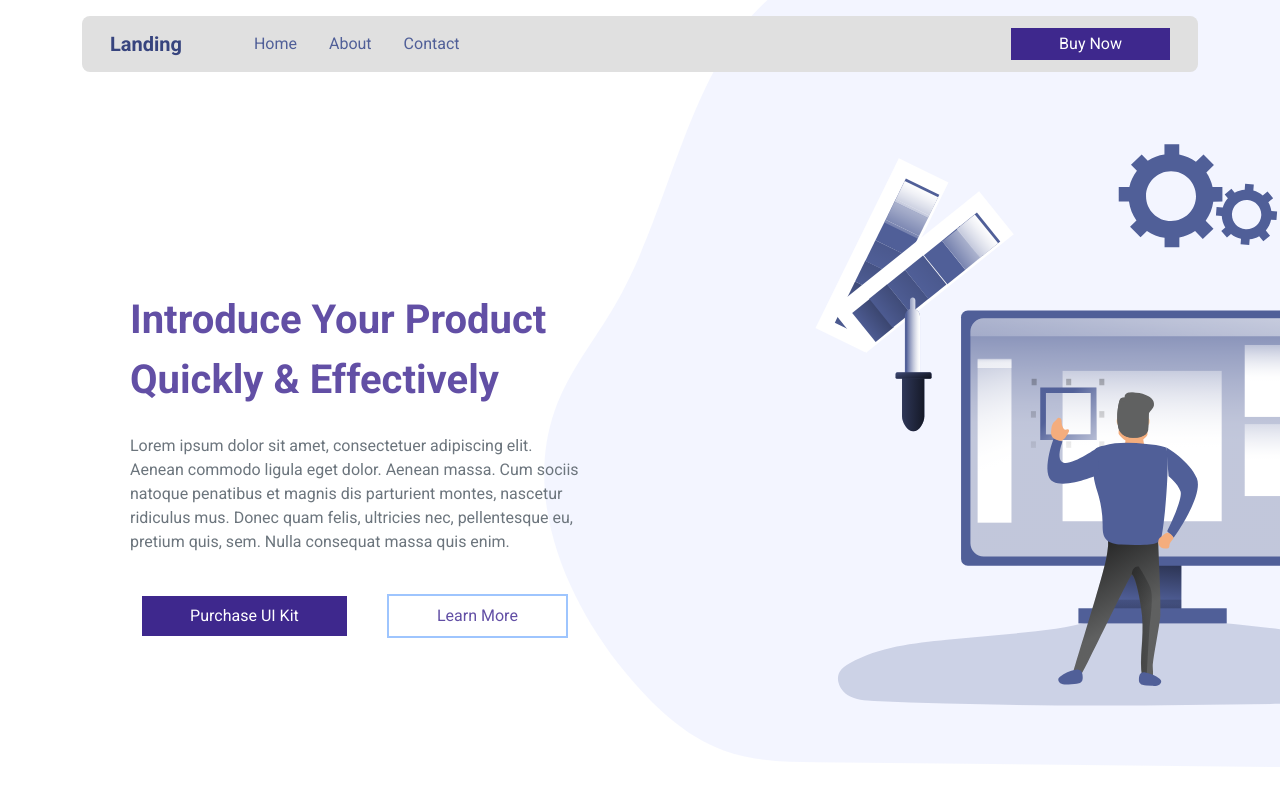
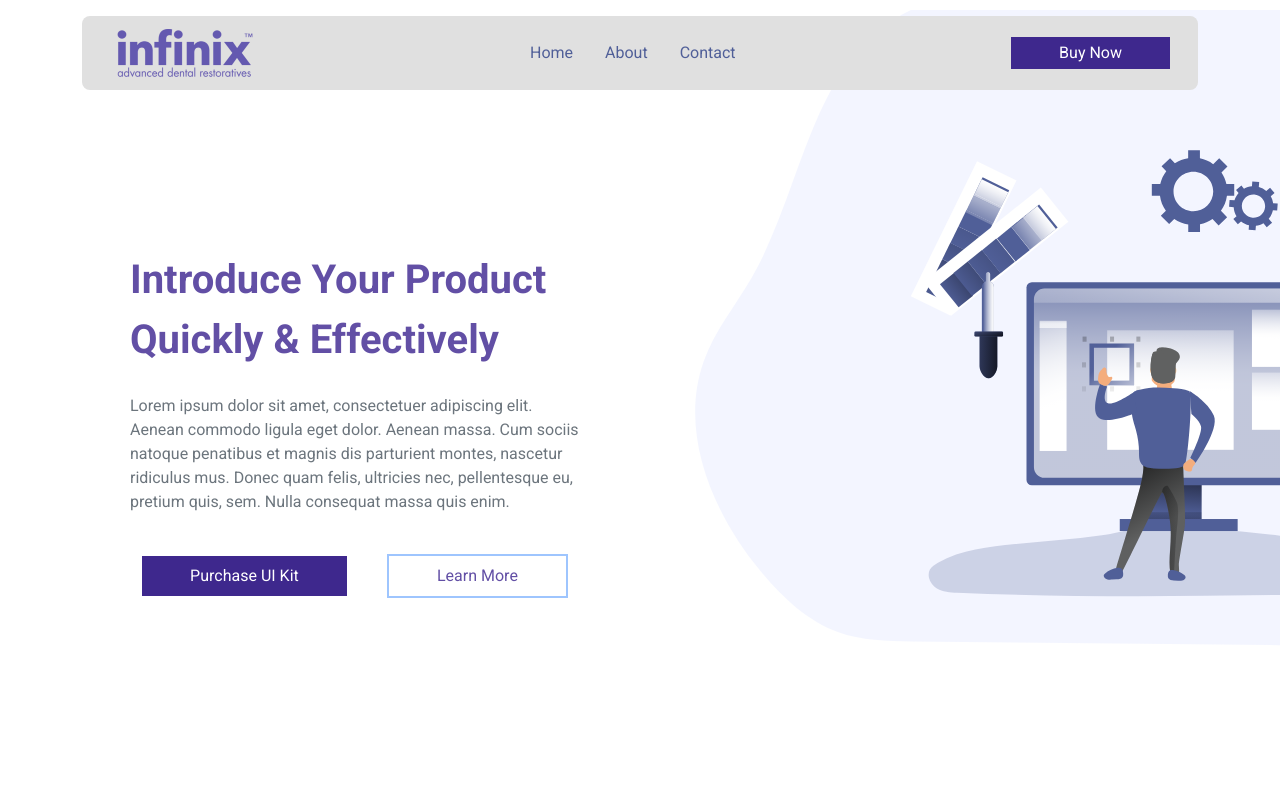
Before and after one commit to 33emre33/boostrap-basic-project, a plain HTML site: page index.html in a window 1280 px wide. Shown: the top 787 px of the page. Drawn offline with nearby package versions, Linux system fonts and the light colour scheme.

Commit message:
logo değiştirildi

```diff
--- a/index.html
+++ b/index.html
@@ -14,12 +14,12 @@
         <div class="container py-3">
             <nav class="navbar navbar-expand-lg nav-bar-bg rounded-3 px-md-3 px-1 ">
                 <div class="container-fluid">
-                    <a class="navbar-brand fw-bold heading-color-37447E" href="#">Landing</a>
+                    <a class="navbar-brand fw-bold heading-color-37447E " href="#"><img src="assets/img/logo (1).png" class="w-50"></a>
                     <button class="navbar-toggler" type="button" data-bs-toggle="collapse" data-bs-target="#navbarSupportedContent" aria-controls="navbarSupportedContent" aria-expanded="false" aria-label="Toggle navigation">
                         <span class="navbar-toggler-icon"></span>
                     </button>
                     <div class="collapse navbar-collapse " id="navbarSupportedContent">
-                        <ul class="navbar-nav me-auto mb-2 mb-lg-0 d-flex gap-3 ps-md-5  ">
+                        <ul class="navbar-nav me-auto mb-2 mb-lg-0 d-flex gap-3 ps-md-5 ms-md-5 py-4 py-md-0 ">
                             <li class="nav-item  d-flex justify-content-center">
                                 <a class="nav-link active word-color-505F98" aria-current="page" href="#">Home</a>
                             </li>
@@ -33,7 +33,7 @@
 
 
                         </ul>
-                        <div class="header-btn-wrapper d-flex justify-content-center pt-md-0 pt-1">
+                        <div class="header-btn-wrapper d-flex justify-content-center pt-md-0 pt-1 pb-3 pb-md-0">
                             <div class="btn-hover  px-5 py-1 btn-bg-color text-white d-inline-block text-xsm">Buy Now</div>
                         </div>
                     </div>
@@ -48,13 +48,13 @@
 
 
             <div class="container ">
-                <div class="row  vh-100 ">
-                    <div class="col-12 col-md-6  d-flex align-items-center ">
-                        <div class="header-banner-start-wrapper px-3 px-md-5 d-flex flex-column gap-4 pb-md-5">
-                            <div class="header-banner-heading color-180a49 fs-1 fw-bold ">
+                <div class="row  py-md-5 ">
+                    <div class="col-12 col-md-6  d-flex align-items-center py-5">
+                        <div class="header-banner-start-wrapper py-5 px-3 px-md-5 d-flex flex-column gap-4 pb-md-5">
+                            <div class="header-banner-heading color-180a49 fs-1 fw-bold text-md-start text-center ">
                                 Introduce Your Product Quickly & Effectively
                             </div>
-                            <div class="header-banner-content text-secondary ">
+                            <div class="header-banner-content text-secondary  ">
                                 Lorem ipsum dolor sit amet, consectetuer adipiscing elit. Aenean commodo ligula eget dolor. Aenean massa. Cum sociis natoque penatibus et magnis dis parturient montes, nascetur ridiculus
                                 mus. Donec quam felis, ultricies nec, pellentesque eu, pretium quis, sem. Nulla consequat massa quis enim.
                             </div>
```
Also changed, not shown: assets/img/logo (1).png (added), assets/img/logo.png (added).
